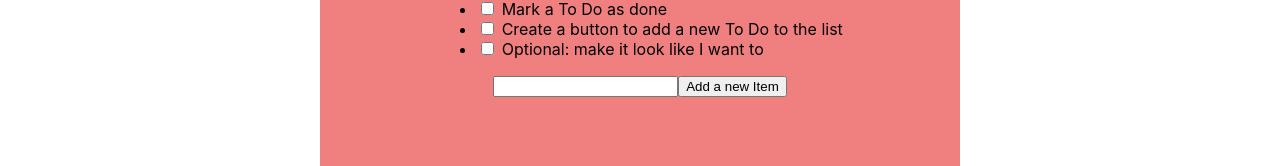
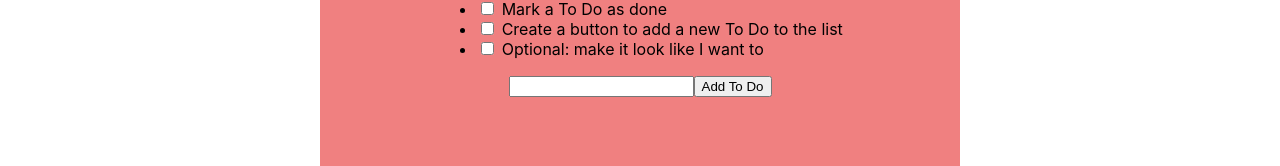
Before and after one commit to maschenk/womens-day-workshop, a React (Create React App) app: page / in a window 1280 px wide. Shown: the part 346-512 px from the top of the page. Built offline with nearby package versions, Linux system fonts and the light colour scheme.

Commit message:
change btn name

```diff
--- a/src/ToDoList/NewToDoItem.js
+++ b/src/ToDoList/NewToDoItem.js
@@ -35,7 +35,7 @@ class NewToDoItem extends React.Component {
         />
 
         <button type="button" onClick={this.handleAdd} data-testid="add-button">
-          Add a new Item
+          Add To Do
         </button>
       </div>
     );
```
